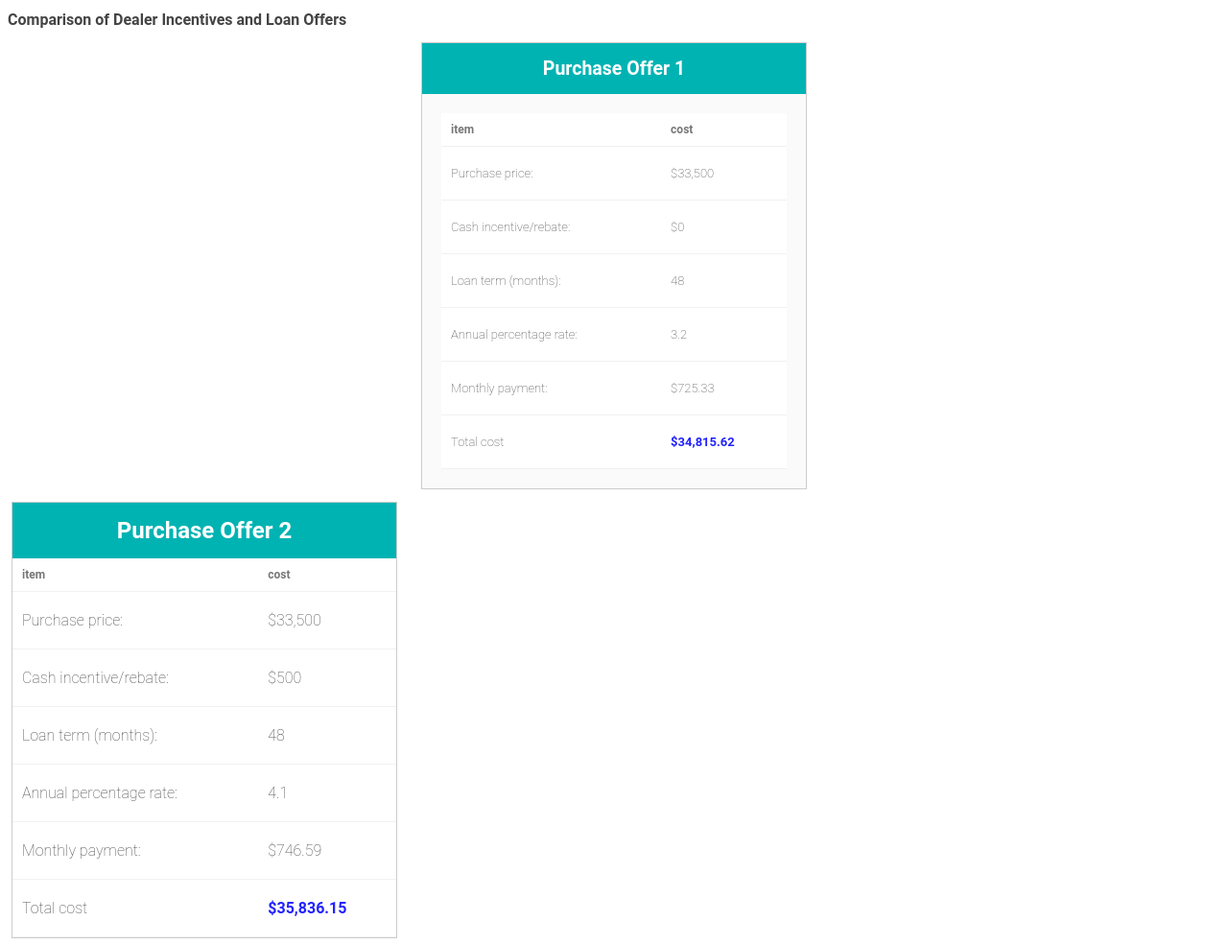
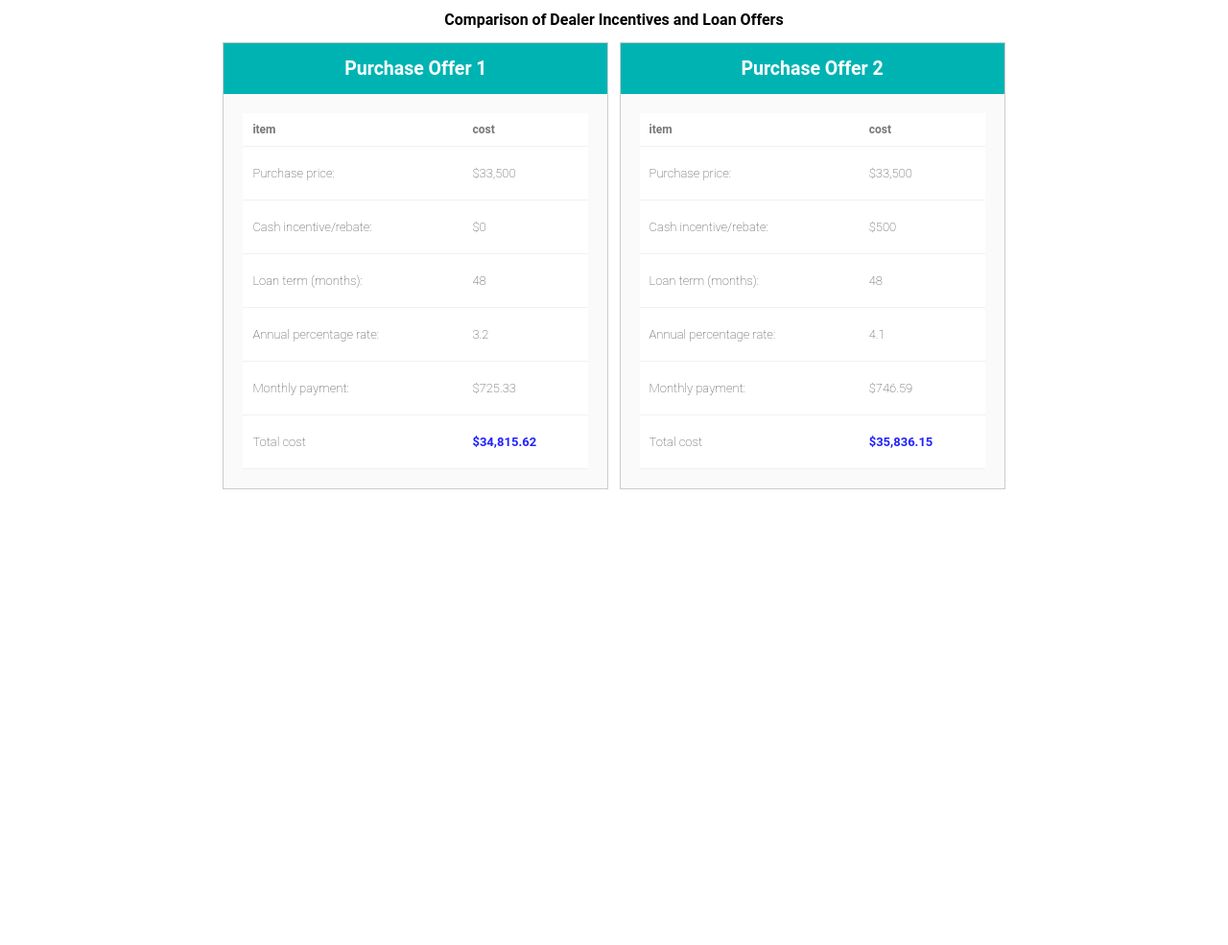
Before and after one commit to Kyler-ba/CS208-05.03, a website: page index.html in a window 1280 px wide. Shown: the whole page at 96% size. After the commit the page ends 800 px from the top, so only its background shows below. Drawn offline with Linux system fonts and the light colour scheme; files that its build step writes are made by us from their sources.

Commit message:
Finished

```diff
--- a/index.html
+++ b/index.html
@@ -1,12 +1,12 @@
 <!doctype html>
-<html>
+<html lang="en">
 
 <head>
   <meta charset="utf-8">
   <title>05.03 Lab - Advanced CSS</title>
   <meta name="description" content="">
   <meta name="viewport" content="width=device-width, initial-scale=1">
-  <link rel="stylesheet" href="CS208-05.03/style.css">
+  <link rel="stylesheet" href="style.css">
 </head>
 
 <body>
@@ -56,13 +56,11 @@
         </table>
       </div>
     </section>
-  </div>
 
-  <div>
     <section class="offer">
       <h2 class="offer-title">Purchase Offer 2</h2>
 
-      <div>
+      <div class="offer-contents">
         <table>
           <tr>
             <th>item</th>
--- a/style.css
+++ /dev/null
@@ -1,67 +0,0 @@
-body {
-    font-family: 'Roboto', 'Helvetica', sans-serif;
-}
-
-h1 {
-    font-size: 16px;
-    color: #444444;
-}
-
-.container {
-  text-align: center;
-  margin: 5px;
-  font-size: 13px;
-}
-
-.offer {
-    display: inline-block;
-    width: 400px;
-    margin: 4px;
-    text-align: center;
-    border: 1px solid #cccccc;
-}
-
-.offer-title {
-    font: 14px;
-    font-weight: bold;
-    color: #ffffff;
-
-    background-color: #00b3b3;
-    margin: 0;
-    padding: 15px;
-}
-
-.offer-contents {
-    padding: 20px;
-    background-color: #fafafa;
-}
-
-table {
-    width: 100%;
-    background-color:  #ffffff;
-    border-spacing: 0;
-}
-
-th {
-    font-size: 12px;
-    font-weight: bold;
-    color: #777777;
-    padding: 10px;
-    margin: 0;
-    text-align: left;
-    border-bottom: 1px solid #f1f1f1;
-}
-
-td {
-    font-weight: lighter;
-    color: #444444;
-    padding: 20px 10px;
-    text-align: left;
-    border-bottom: 1px solid #f1f1f1;
-
-}
-
-.final-value {
-    font-weight: bold;
-    color: #2222ff;
-}
```
Also changed, not shown: dist/style.css.
